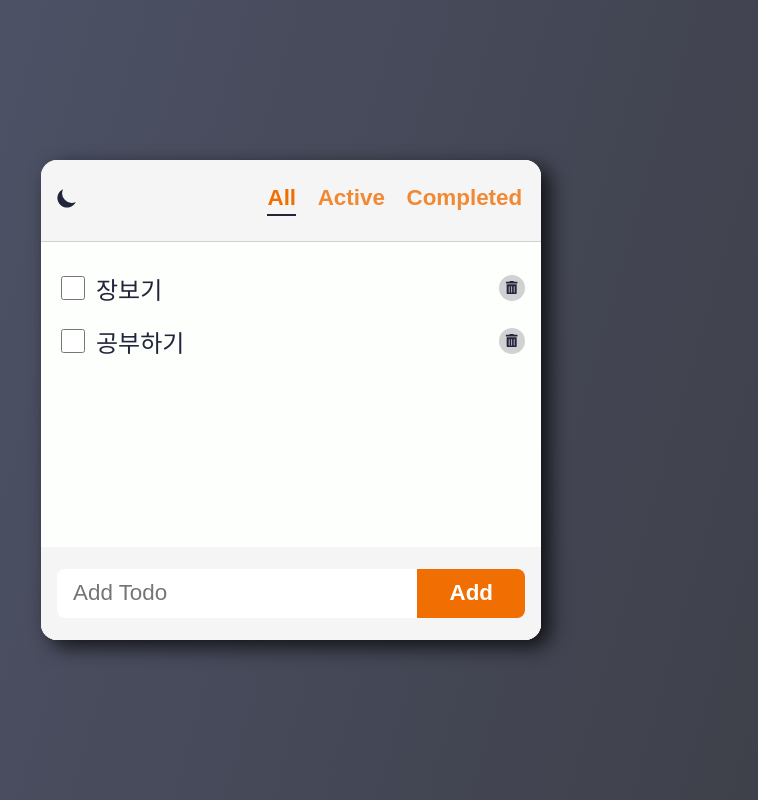
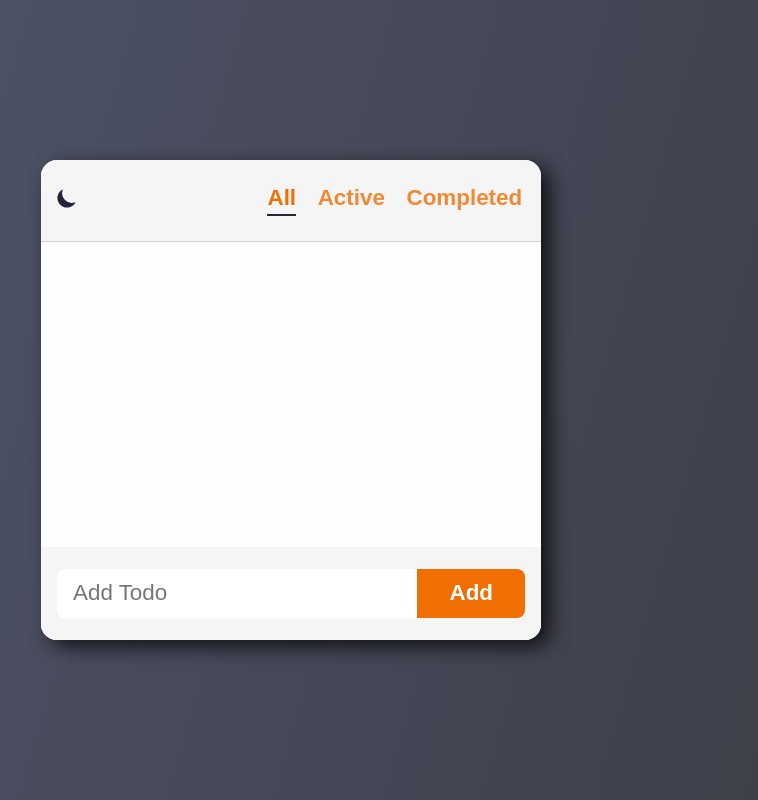
Before and after one commit to presentKey/todo-list, a React (Create React App) app: page / in a window 1280 px wide. Shown: the whole page, without its empty margins (349-1107 px from the left). Built offline with nearby package versions, Linux system fonts and the light colour scheme.

Commit message:
new: Save todos to local storage

```diff
--- a/src/components/TodoList/TodoList.jsx
+++ b/src/components/TodoList/TodoList.jsx
@@ -1,18 +1,19 @@
-import React, { useState } from 'react';
+import React, { useEffect, useState } from 'react';
 import AddTodo from '../AddTodo/AddTodo';
 import Todo from '../Todo/Todo';
 import styles from './TodoList.module.css';
 
 export default function TodoList({ filter }) {
-  const [todos, setTodos] = useState([
-    { id: '123', text: '장보기', status: 'active' },
-    { id: '124', text: '공부하기', status: 'active' },
-  ]);
+  const [todos, setTodos] = useState(readTodosFromLocalStorage);
   const handleAdd = (todo) => setTodos([...todos, todo]);
   const handleUpdate = (updated) =>
     setTodos(todos.map((todo) => (todo.id === updated.id ? updated : todo)));
   const handleDelete = (deleted) =>
     setTodos(todos.filter((todo) => todo.id !== deleted.id));
+
+  useEffect(() => {
+    localStorage.setItem('todos', JSON.stringify(todos));
+  }, [todos]);
   const filtered = getFilteredItems(todos, filter);
   return (
     <section className={styles.container}>
@@ -31,6 +32,11 @@ export default function TodoList({ filter }) {
   );
 }
 
+function readTodosFromLocalStorage() {
+  const todos = localStorage.getItem('todos');
+  return todos ? JSON.parse(todos) : [];
+}
+
 function getFilteredItems(todos, filter) {
   if (filter === 'all') {
     return todos;
```
